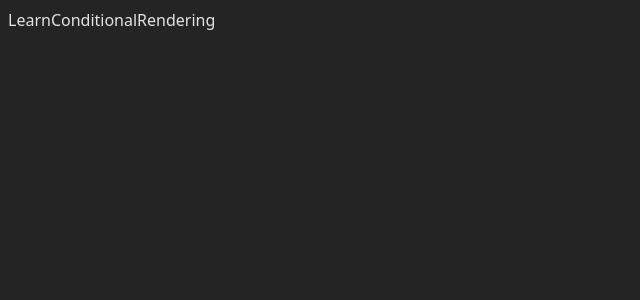
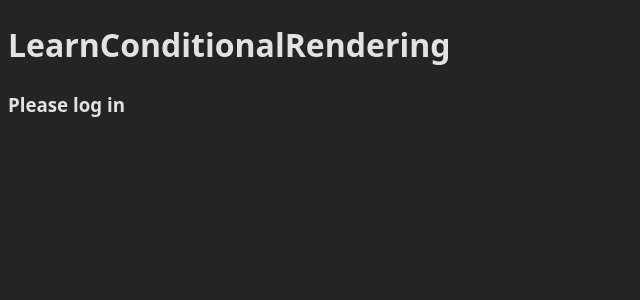
Before and after one commit to asileayuba/stock-prediction-portal, a React (Vite) app in the folder react/my-react-project/: page / in a window 1280 px wide. Shown: the top 300 px of the page, without its empty margins (0-640 px from the left). Built offline with nearby package versions, Linux system fonts and the light colour scheme.

Commit message:
React: Learn Conditional Rendering

```diff
--- a/react/my-react-project/src/components/LearnConditionalRendering.jsx
+++ b/react/my-react-project/src/components/LearnConditionalRendering.jsx
@@ -1,8 +1,17 @@
-import React from 'react'
+import React, { useState } from 'react'
 
 const LearnConditionalRendering = () => {
+    const [isLoggedIn, setIsLoggedIn] = useState(false)
   return (
-    <div>LearnConditionalRendering</div>
+    <>
+        <h1>LearnConditionalRendering</h1>
+
+        {isLoggedIn ? (
+            <h3>Welcome, User!</h3>
+        ) : (
+            <h3>Please log in</h3>
+        )}
+    </>
   )
 }
 
```
